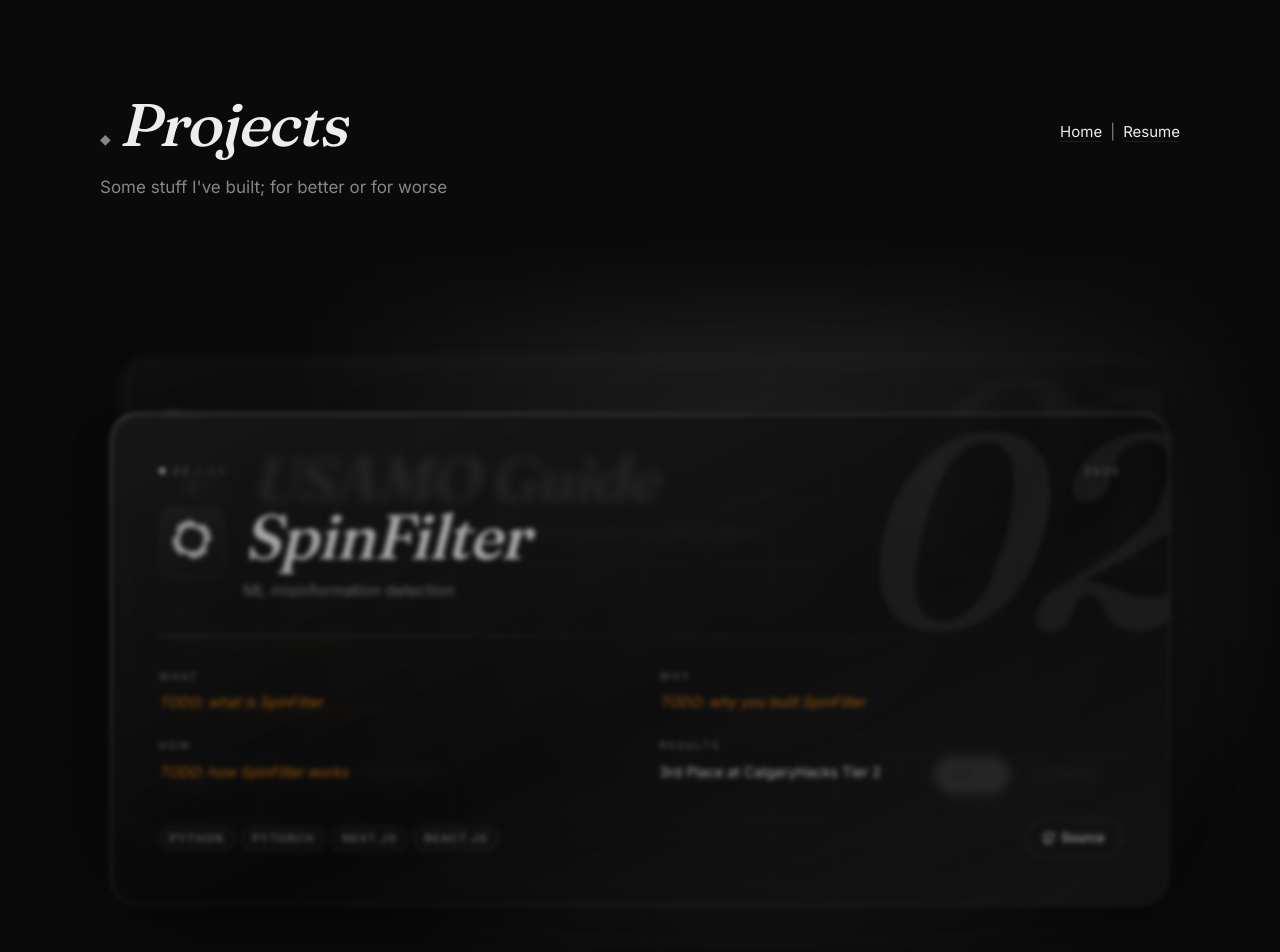
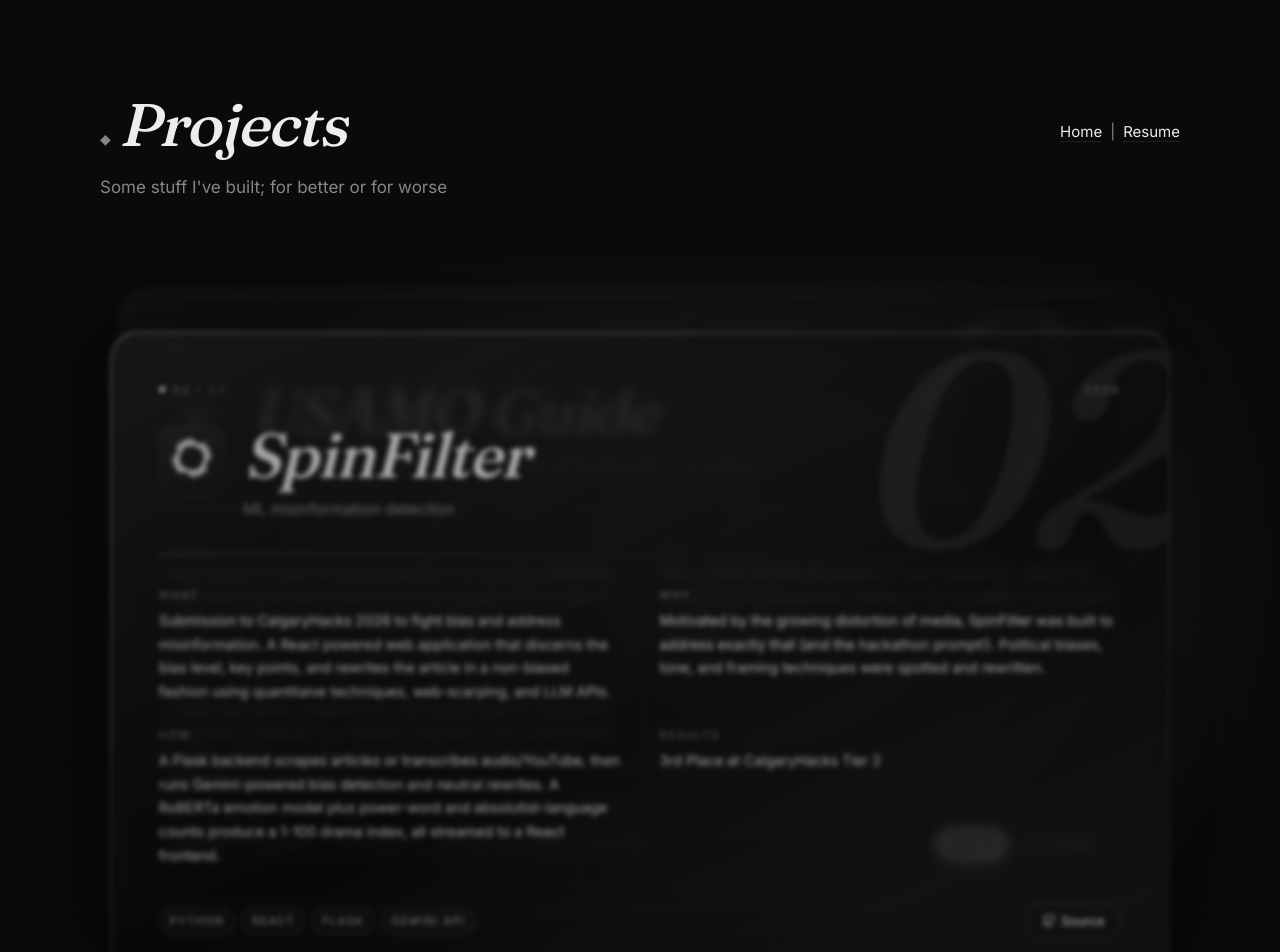
Before and after one commit to siddhantarora7/portfolio, a Next.js app: page /projects in a window 1280 px wide. Shown: the top 952 px of the page. Built offline with nearby package versions, Linux system fonts and the light colour scheme.

Commit message:
Finish TODO

```diff
--- a/data/content.ts
+++ b/data/content.ts
@@ -102,16 +102,16 @@
     slug: "usamo-guide",
     name: "USAMO Guide",
     logo: "/logos/usamoguide.png",
-    shortDescription: "usaco.guide for math; 100k+ visits, math competition learning platform",
-    techStack: ["Next.js", "TypeScript", "Supabase"],
+    shortDescription: "usaco.guide for math; 150k+ visits, math competition learning platform",
+    techStack: ["Gatsby", "Next.js", "TypeScript", "Supabase", "MDX", "Python"],
     period: "2026",
     links: {
       live: "https://usamoguide.com",
       github: "https://github.com/usamoguide/usamo-guide",
     },
-    what: TODO("what is usamo.guide"),
-    why: TODO("why you built usamo.guide"),
-    how: TODO("how usamo.guide works"),
+    what: "usaco.guide for math. A structured platform for learning competition math featuring a CodeForces style contest system, 100+ articles on math competitions concepts, and a flair system.",
+    why: "Built to foster the next generation of math competitors. Addresses the lack of a comprehensive roadmap in the competition scence and provides structure and a robust roadmap to learn, practice, and compete in competition math",
+    how: "Forked and heavily modified from usaco.guide. Built on Gatsby and React with TypeScript and Tailwind, using MDX (JSX-in-Markdown) so 100+ articles can embed interactive components and LaTeX-rendered math alongside prose.",
   },
   {
     slug: "spinfilter",
@@ -119,12 +119,12 @@
     logo: "/logos/spinfilter.svg",
     shortDescription: "ML misinformation detection",
     result: "3rd at CalgaryHacks",
-    techStack: ["Python", "PyTorch", "Next.js", "React.js"],
-    period: "2025",
+    techStack: ["Python", "React", "Flask", "Gemini API"],
+    period: "2026",
     links: { github: "https://github.com/ThePeeps191/calgary-hacks-2026" },
-    what: TODO("what is SpinFilter"),
-    why: TODO("why you built SpinFilter"),
-    how: TODO("how SpinFilter works"),
+    what: "Submission to CalgaryHacks 2026 to fight bias and address misinformation. A React powered web application that discerns the bias level, key points, and rewrites the article in a non-biased fashion using quantitaive techniques, web-scarping, and LLM APIs.",
+    why: "Motivated by the growing distortion of media, SpinFilter was built to address exactly that (and the hackathon prompt!). Political biases, tone, and framing techniques were spotted and rewritten.",
+    how: "A Flask backend scrapes articles or transcribes audio/YouTube, then runs Gemini-powered bias detection and neutral rewrites. A RoBERTa emotion model plus power-word and absolutist-language counts produce a 1-100 drama index, all streamed to a React frontend.",
     results: "3rd Place at CalgaryHacks Tier 2",
   },
   {
@@ -135,7 +135,7 @@
     techStack: ["Python", "NumPy", "Pandas", "Flask"],
     period: "2026",
     links: { github: "https://github.com/ThePeeps191/calgary-housing-nn" },
-    what: "A neural net that predicts residential property prices in Calgary, written end-to-end in NumPy — no Keras, no PyTorch — on the City's open assessment data.",
+    what: "A neural net that predicts residential property prices in Calgary, written end-to-end in NumPy, no Keras, no PyTorch, on the City's open assessment data.",
     why: "To actually understand backprop, optimizers, and loss functions by writing them ourselves instead of calling .fit().",
     how: "86 features → 256 → 128 → 64 → 1 MLP, ReLU + linear output. Huber loss in log10 space, Adam with LR decay, He init. Layers, loss, optimizer, and training loop are all NumPy.",
     results: "R² = 0.87 in dollar space, MAE ~$66k, median APE ~6% on the held-out test set.",
@@ -150,10 +150,10 @@
       live: TODO("glide live url"),
       github: "https://github.com/siddhantarora7/glide",
     },
-    what: TODO("what is Glide — 1 short paragraph"),
-    why: TODO("why you built Glide — 1 short paragraph"),
-    how: TODO("how Glide works — 1 short paragraph"),
-  },
+    what: "CoPilot for general use. Glide provides a writing imterface powered by AI to streamline a user's thoughts by taking context (such as a school assignment) and reduce friction while writing. Ghost text recommendations, rewrite features, etc. are implemented to enhance the writing experience beyond using Google Docs.",
+    why: "It's 2026 and the general writing scene is still Google Docs with no agentic features to streamline work. Glide addresses that problem by providing a glimpse into how a text editor can incorporate AI into its experience and improve user productivity.",
+    how: "A Tiptap editor captures debounced keystrokes, extracts a context window around the cursor, and builds a prompt blending that context with a tone profile and any sidebar instructions. Groq (Llama 3) streams completions rendered as Tab-to-accept ghost text, with an LRU cache for instant repeats."
+    },
 ];
 
 export type Contact = {
```
